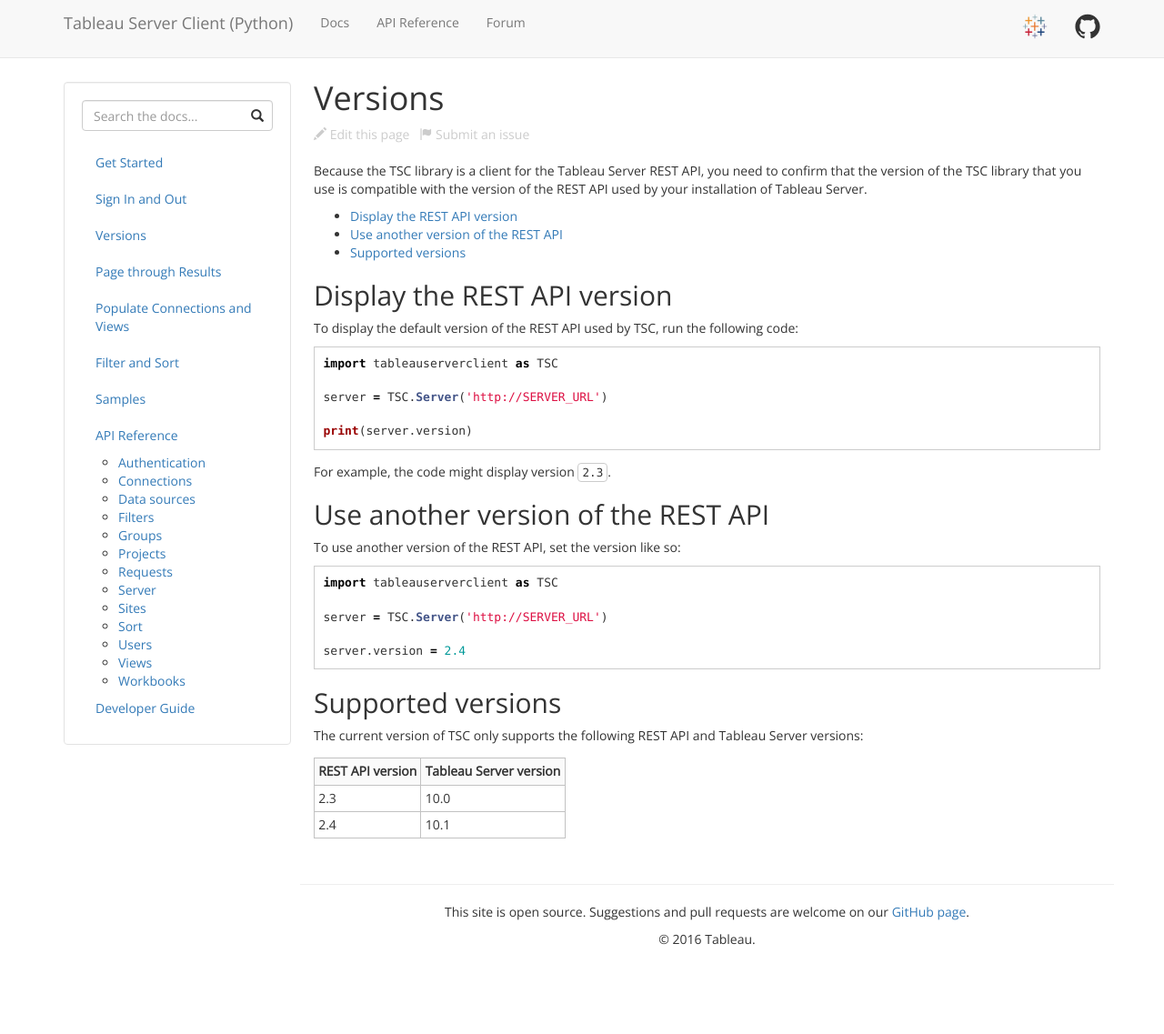
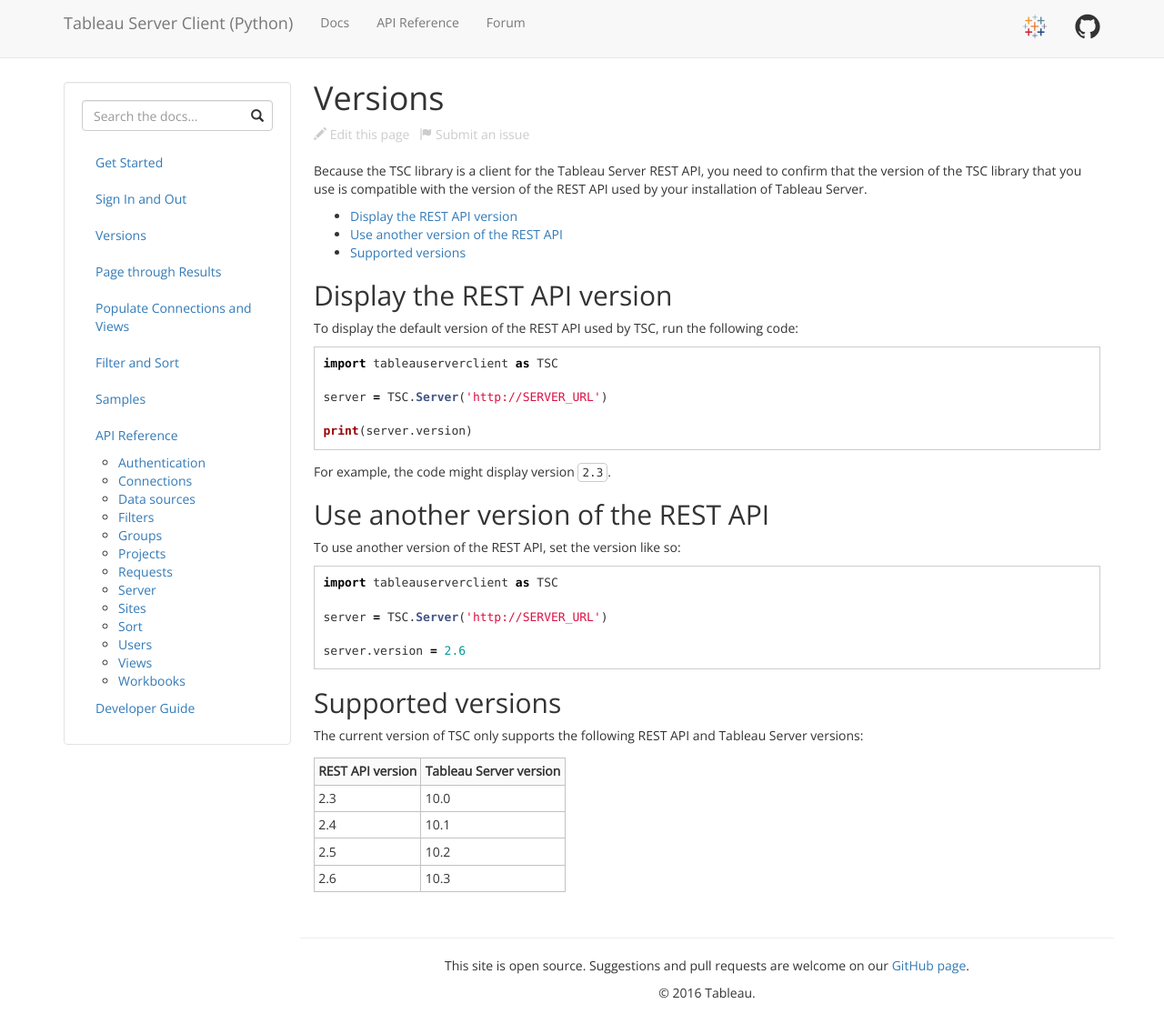
Before and after one commit to tableau/server-client-python, a Jekyll site: the page built from docs/docs/versions.md, in a window 1280 px wide and 1142 px high. Shown: the top 1137 px of the window at 91% size. Built offline with Jekyll 4.4.1, drawn with Linux system fonts in a browser that asks for light colours.

Commit message:
Update versions.md

````diff
--- a/docs/docs/versions.md
+++ b/docs/docs/versions.md
@@ -32,7 +32,7 @@
 
 server = TSC.Server('http://SERVER_URL')
 
-server.version = 2.4
+server.version = 2.6
 ```
 
 ## Supported versions
@@ -43,3 +43,5 @@
 |---|---|
 |2.3|10.0|
 |2.4|10.1|
+|2.5|10.2|
+|2.6|10.3|
````
